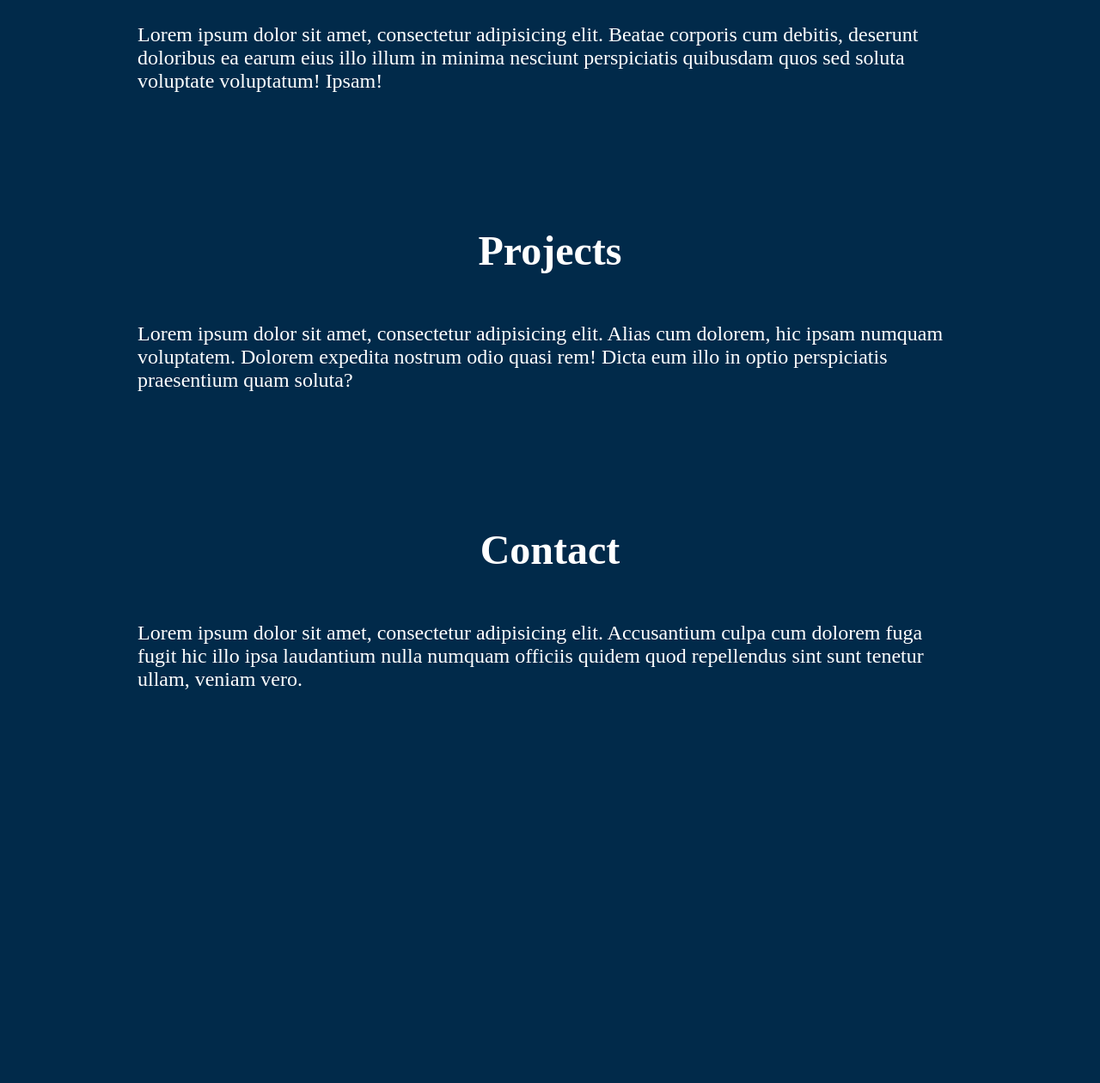
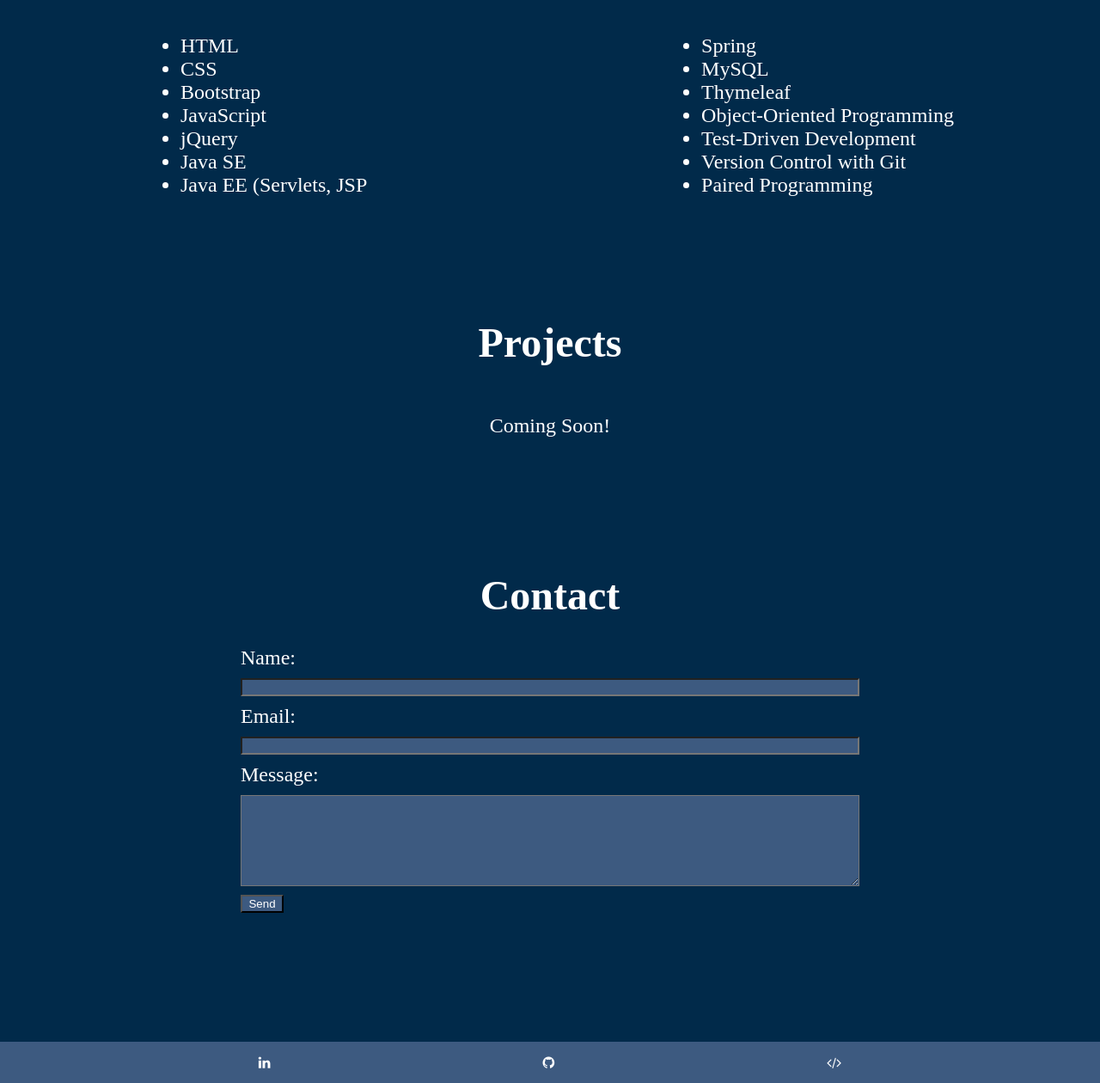
Before and after one commit to DustinWZook/DustinWZook.github.io, a plain HTML site: page index.html in a window 1280 px wide. Shown: the part 657-1917 px from the top of the page at 86% size. Before the commit the page ends 1485 px from the top, so only its background shows below. Drawn offline with Linux system fonts and the light colour scheme.

Commit message:
added more guts to page

```diff
--- a/index.css
+++ b/index.css
@@ -21,7 +21,7 @@ nav a:hover{
     background-color: #012a4a;
 }
 
-ul{
+#navUl{
     list-style: none;
     display: flex;
     padding: 0;
@@ -60,3 +60,72 @@ nav ul li:nth-child(2){
     font-size: x-large;
     margin: 100px auto auto;
 }
+#ulDiv{
+    display: flex;
+    width: 100%;
+    justify-content: space-between;
+}
+.ulSkills{
+    margin: 10px;
+}
+
+form{
+    display: flex;
+    flex-direction: column;
+    width: 75%;
+}
+
+label{
+    margin-bottom: 10px;
+}
+
+input{
+    margin-bottom: 10px;
+    background-color: #3d5a80;
+    color: white;
+}
+
+textarea{
+    height: 100px;
+    margin-bottom: 10px;
+    background-color: #3d5a80;
+    color: white;
+}
+
+button{
+    width: 50px;
+    background-color: #3d5a80;
+    color: white;
+}
+
+footer{
+    display: flex;
+    width: 100%;
+    background-color: #3d5a80;
+    margin-top: 150px;
+}
+
+#footerUl{
+    list-style: none;
+    display: flex;
+    justify-content: space-evenly;
+    width: 100%;
+    padding: 0;
+    margin: 0;
+}
+
+footer a{
+    text-decoration: none;
+    color: white;
+    display: inline-block;
+    padding: 1em;
+}
+
+footer li{
+    height: 100%;
+}
+
+footer a:hover{
+    background-color: #012a4a;
+    color: white;
+}
--- a/index.html
+++ b/index.html
@@ -3,11 +3,12 @@
 <head>
 
 	<title>Dustin Zook</title>
+	<link rel="stylesheet" href="https://cdnjs.cloudflare.com/ajax/libs/font-awesome/4.7.0/css/font-awesome.min.css">
 	<link rel="stylesheet" href="index.css">
 </head>
 <body>
 	<nav>
-		<ul>
+		<ul id="navUl">
 			<li><a href="index.html">Dustin Zook</a></li>
 			<li><a href="#aboutMeDiv">About</a></li>
 			<li><a href="#skillsDiv">Skills</a></li>
@@ -20,10 +21,10 @@
 	</div>
 	<div class="divSpacing" id="aboutMe">
 		<div>
-			<h1>Dustin Zook</h1>
-			<p>Lorem ipsum dolor sit amet, consectetur adipisicing elit. Adipisci modi molestiae quae repellendus rerum.
-				Aliquam at, autem doloribus eaque fuga in iure nostrum qui similique totam, vel veritatis! Laudantium,
-				quis.</p>
+			<h1>Hello, I'm Dustin!</h1>
+			<p>I am a software developer that recently graduated from Codeup, and an Army veteran. I'm passionate about
+				creating code that impacts lives, whether it simplifies a process for another developer or improves the
+				quality of life for others.</p>
 		</div>
 		<img id="personalPhoto" src="images/Dustin_Photo.JPG" alt="Dustin Zook">
 	</div>
@@ -32,25 +33,60 @@
 	</div>
 	<div class="containers" id="skills">
 		<h1>Skills</h1>
-	<p>
-		Lorem ipsum dolor sit amet, consectetur adipisicing elit. Beatae corporis cum debitis, deserunt doloribus ea earum eius illo illum in minima nesciunt perspiciatis quibusdam quos sed soluta voluptate voluptatum! Ipsam!
-	</p>
+		<div id="ulDiv">
+			<ul class="ulSkills">
+				<li>HTML</li>
+				<li>CSS</li>
+				<li>Bootstrap</li>
+				<li>JavaScript</li>
+				<li>jQuery</li>
+				<li>Java SE</li>
+				<li>Java EE (Servlets, JSP</li>
+			</ul>
+			<ul class="ulSkills">
+				<li>Spring</li>
+				<li>MySQL</li>
+				<li>Thymeleaf</li>
+				<li>Object-Oriented Programming</li>
+				<li>Test-Driven Development</li>
+				<li>Version Control with Git</li>
+				<li>Paired Programming</li>
+			</ul>
+		</div>
 	</div>
 	<div class="divSpacing" id="projectsDiv">
 		<p></p>
 	</div>
 	<div class="containers" id="projects">
 		<h1>Projects</h1>
-		<p>Lorem ipsum dolor sit amet, consectetur adipisicing elit. Alias cum dolorem, hic ipsam numquam voluptatem. Dolorem expedita nostrum odio quasi rem! Dicta eum illo in optio perspiciatis praesentium quam soluta?</p>
+		<p>Coming Soon!</p>
 	</div>
 	<div class="divSpacing" id="contactDiv">
 		<p></p>
 	</div>
 	<div class="containers" id="contact">
 		<h1>Contact</h1>
-		<p>Lorem ipsum dolor sit amet, consectetur adipisicing elit. Accusantium culpa cum dolorem fuga fugit hic illo ipsa laudantium nulla numquam officiis quidem quod repellendus sint sunt tenetur ullam, veniam vero.</p>
+
+			<form action="https://formspree.io/f/mqkobagr" method="POST">
+					<label>Name: </label>
+						<input type="text" name="name">
+
+					<label>Email: </label>
+						<input type="email" name="email">
+
+					<label>Message: </label>
+						<textarea name="message"></textarea>
+
+					<button type="submit">Send</button>
+			</form>
 	</div>
-
+	<footer>
+		<ul id="footerUl">
+			<li><a href="https://www.linkedin.com/in/dustin-zook/" class="fa fa-linkedin"></a></li>
+			<li><a href="https://github.com/DustinWZook" class="fa fa-github"></a></li>
+			<li><a href="https://alumni.codeup.com/students/1696" class="fa fa-code"></a></li>
+		</ul>
+	</footer>
 
 </body>
 </html>
```
